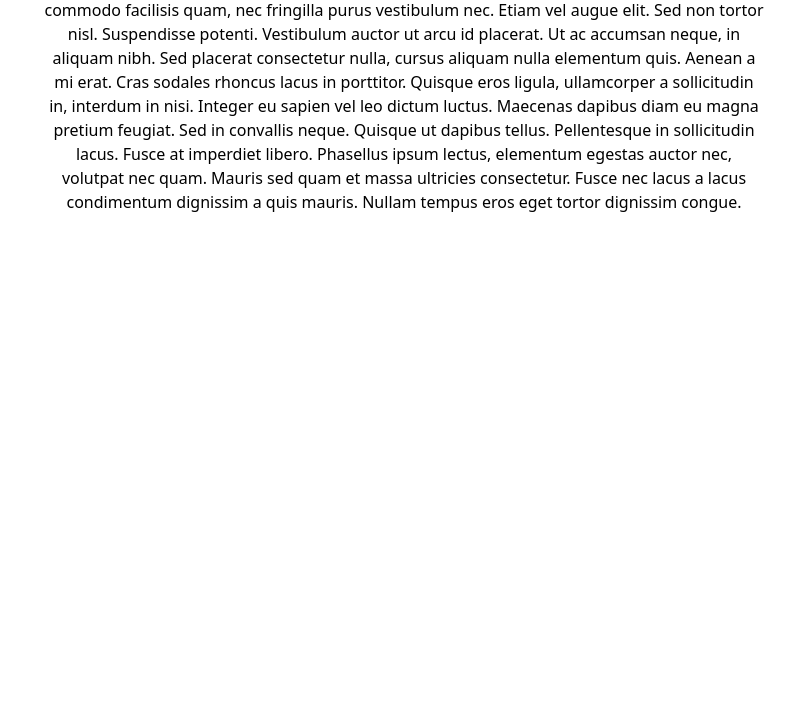
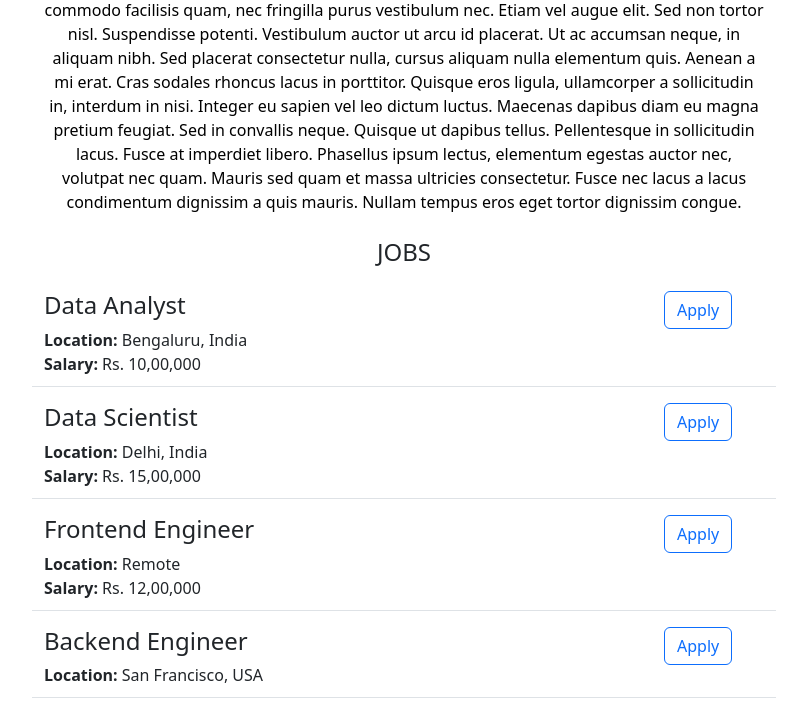
Before and after one commit to Shehanaz-Mohammad/Flask, a Flask app: page / in a window 1280 px wide. Shown: the part 712-1426 px from the top of the page, without its empty margins (236-1043 px from the left). Before the commit the page ends 924 px from the top, so only its background shows below. Run offline with Flask 3, Linux system fonts and the light colour scheme.

Commit message:
added jobitems

```diff
--- a/app.py
+++ b/app.py
@@ -1,36 +1,37 @@
-from flask import Flask, render_template
+from flask import Flask, render_template, jsonify
 
 app = Flask(__name__)
 
-JOBS = [
-  {
+JOBS = [{
     'id': 1,
     'title': 'Data Analyst',
     'location': 'Bengaluru, India',
     'salary': 'Rs. 10,00,000'
-  },
-  {
+}, {
     'id': 2,
     'title': 'Data Scientist',
     'location': 'Delhi, India',
     'salary': 'Rs. 15,00,000'
-  },
-  {
+}, {
     'id': 3,
     'title': 'Frontend Engineer',
     'location': 'Remote',
     'salary': 'Rs. 12,00,000'
-  },{
+}, {
     'id': 4,
     'title': 'Backend Engineer',
     'location': 'San Francisco, USA',
-    'salary': '$120,000'
-  }
-]
+}]
+
 
 @app.route("/")
 def hello_world():
-  return render_template('home.html', jobs=JOBS )
+  return render_template('home.html', jobs=JOBS)
+
+
+@app.route("/api/jobs")
+def list_jobs():
+  return jsonify(JOBS)
 
 
 if __name__ == "__main__":
--- a/templates/home.html
+++ b/templates/home.html
@@ -38,6 +38,17 @@
 
       Aenean a mi erat. Cras sodales rhoncus lacus in porttitor. Quisque eros ligula, ullamcorper a sollicitudin in, interdum in nisi. Integer eu sapien vel leo dictum luctus. Maecenas dapibus diam eu magna pretium feugiat. Sed in convallis neque. Quisque ut dapibus tellus. Pellentesque in sollicitudin lacus. Fusce at imperdiet libero. Phasellus ipsum lectus, elementum egestas auctor nec, volutpat nec quam. Mauris sed quam et massa ultricies consectetur. Fusce nec lacus a lacus condimentum dignissim a quis mauris. Nullam tempus eros eget tortor dignissim congue.
     </p>
+      <h4 class ="text-center mt-4 mb-4""> JOBS </h4>
+
+      <p>
+        {% for job in jobs %}
+          {% include 'jobitem.html' %}
+        {% endfor %}
+
+      </p>
+
+    <div></>
     </div>
+
   </body>
 </html>
--- /dev/null
+++ b/templates/jobitem.html
@@ -0,0 +1,20 @@
+<div class="border-bottom row" style="margin-bottom: 16px;padding-bottom:10px ">
+  <div class="col-10">
+  <h4>
+    {{job['title']}}
+  </h4>
+  <div>
+    <b>Location:</b> {{job['location']}}
+    </div>
+  {% if 'salary' in job %}
+  <div>
+    <b>Salary:</b> {{job['salary']}}
+    </div>
+  {% endif %}
+  </div>
+  <div class='col-2'>
+    <button type='button' class="btn btn-outline-primary">
+      Apply
+    </button>
+    </div>
+</div>
```
